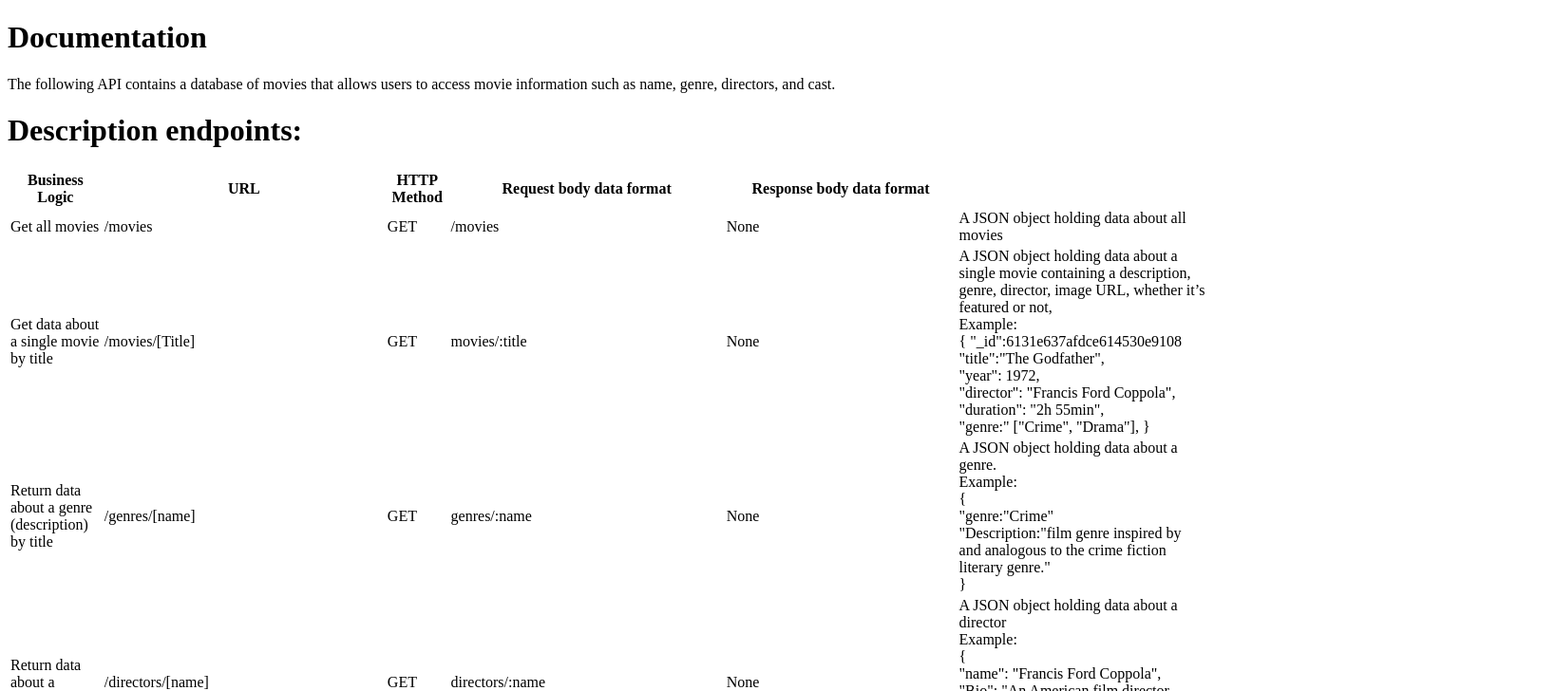
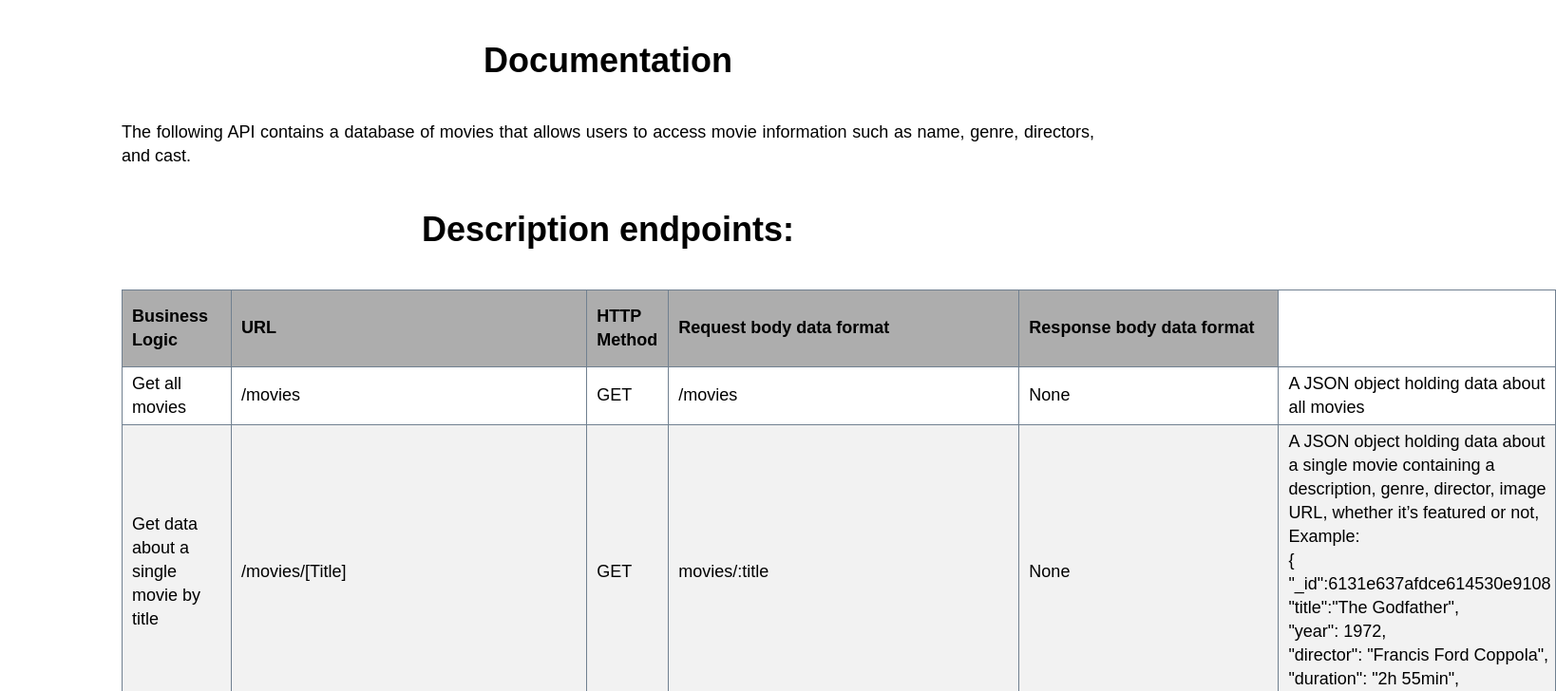
Before and after one commit to ambabasly/flix_App, a website: page public/documentation.html in a window 1280 px wide. Shown: the top 728 px of the page at 95% size, 1638 px wide, since content can reach past the window. Drawn offline with Linux system fonts and the light colour scheme; files that its build step writes are made by us from their sources.

Commit message:
updating ducumentation and css

```diff
--- /dev/null
+++ b/css/styles.css
@@ -0,0 +1,42 @@
+body {
+    width: 80%;
+    margin-left: 10%;
+    text-align: justify;
+    line-height: 25px;
+    font-size: large;
+    font-family: Arial, Helvetica, sans-serif;
+  }
+
+  table {
+    text-align: left;
+    width: 100%;
+    border-collapse: collapse;
+  }
+
+  table,
+  th,
+  td {
+    border: 1px solid slategray;
+    padding: 5px;
+    padding-left: 10px;
+  }
+
+  th {
+    text-align: left;
+    background-color: #adadad;
+    padding-top: 15px;
+    padding-bottom: 15px;
+  }
+
+  h1 {
+    text-align: center;
+    margin: 5%;
+  }
+
+  tr:nth-child(even) {
+    background-color: #f2f2f2;
+  }
+
+  tr:hover {
+    opacity: 0.6;
+  }
--- a/public/documentation.html
+++ b/public/documentation.html
@@ -5,6 +5,7 @@
     <meta http-equiv="X-UA-Compatible" content="IE=edge">
     <meta name="viewport" content="width=device-width, initial-scale=1.0">
     <title>myFlix-App</title>
+    <link rel="stylesheet" type="text/css" href="css/styles.css">
   </head>
   <body>
     <h1>Documentation</h1>
```
Also changed, not shown: README.md.
